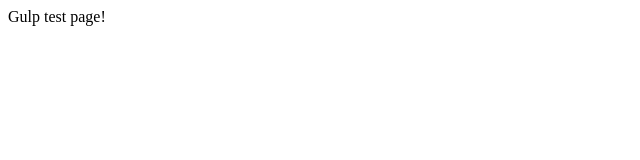
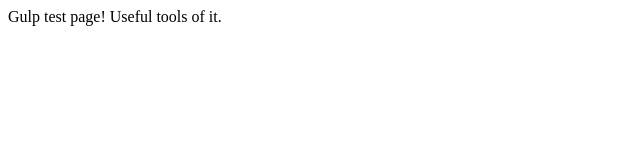
Before and after one commit to songhongkai99/gulp-test, a plain HTML site: page index.html in a window 1280 px wide. Shown: the whole page, without its empty margins (0-640 px from the left). Drawn offline with Linux system fonts and the light colour scheme.

Commit message:
Update index.html

```diff
--- a/index.html
+++ b/index.html
@@ -5,6 +5,6 @@
     <title>gulp test</title>
 </head>
 <body>
-Gulp test page!
+Gulp test page! Useful tools of it.
 </body>
 </html>
```
